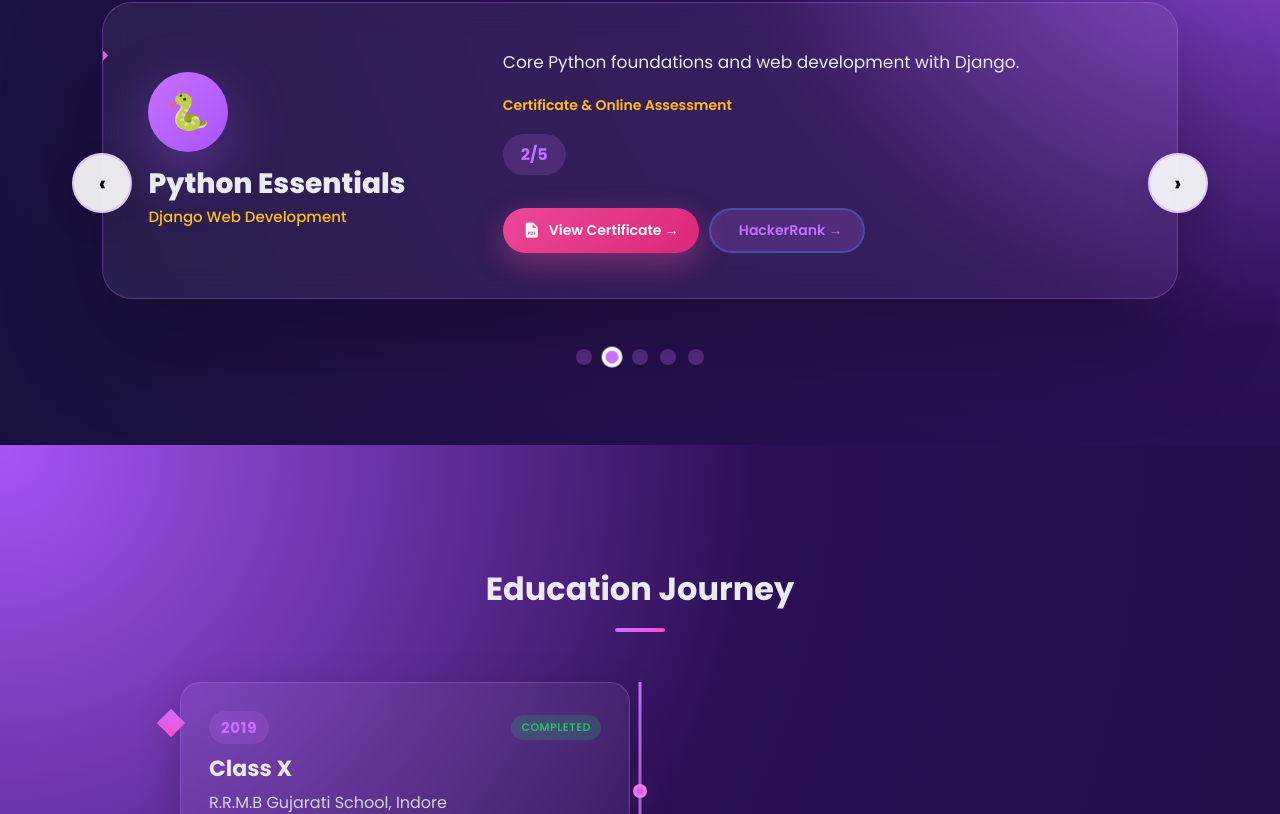
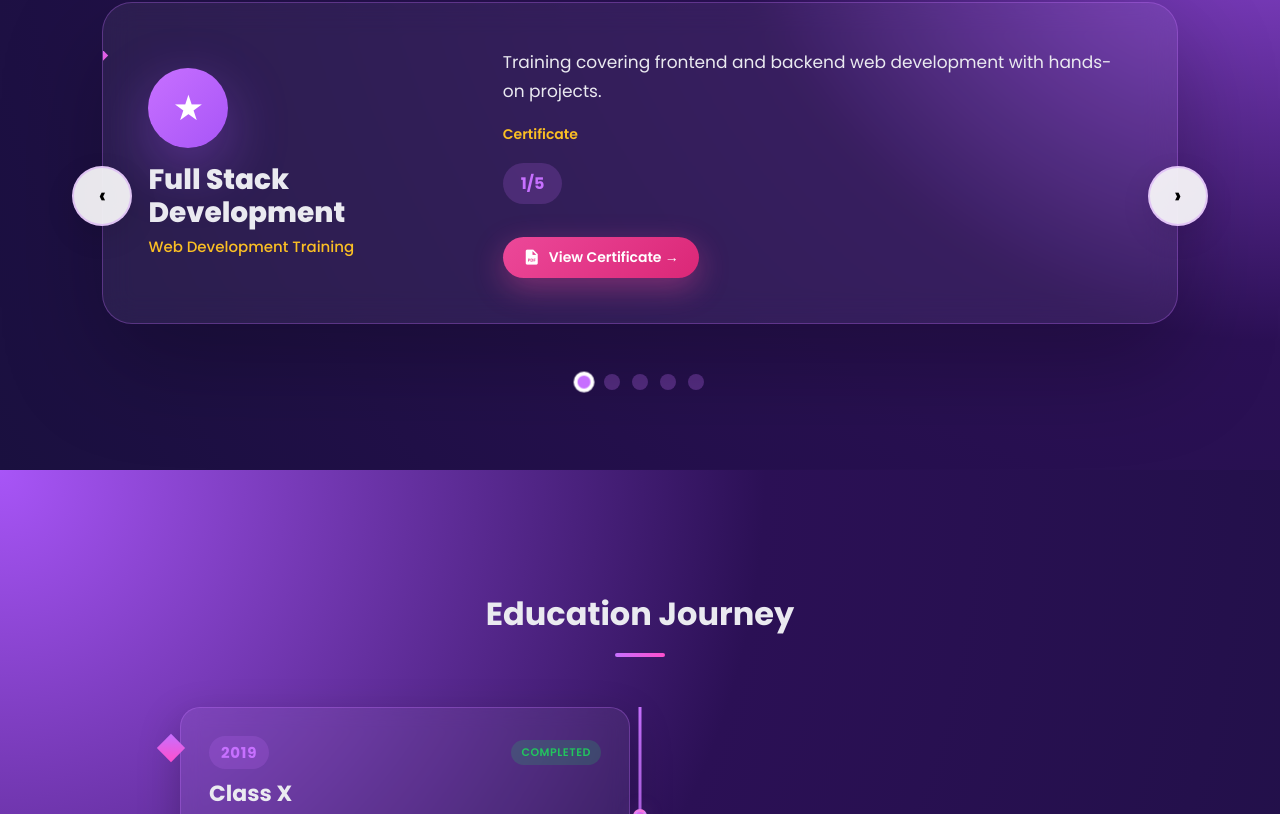
Before and after one commit to Arnav-techh/portfolio, a React (Vite) app: page / in a window 1280 px wide. Shown: the part 4606-5420 px from the top of the page. Built offline with nearby package versions, Linux system fonts and the light colour scheme.

Commit message:
Auto slides off

```diff
--- a/src/components/Certifications.jsx
+++ b/src/components/Certifications.jsx
@@ -1,14 +1,14 @@
-import { useState, useEffect } from "react";
+import { useState } from "react";
 
 const Certificate = () => {
   const [currentIndex, setCurrentIndex] = useState(0);
 
-  useEffect(() => {
+ /* useEffect(() => {
     const interval = setInterval(() => {
       setCurrentIndex((prev) => (prev + 1) % 5);
     }, 5000);
     return () => clearInterval(interval);
-  }, []);
+  }, []); */
 
   const goToPrev = () => setCurrentIndex((prev) => (prev - 1 + 5) % 5);
   const goToNext = () => setCurrentIndex((prev) => (prev + 1) % 5);
--- a/src/components/Projects.jsx
+++ b/src/components/Projects.jsx
@@ -1,14 +1,14 @@
-import { useState, useEffect } from "react";
+import { useState } from "react";
 
 const Projects = () => {
   const [currentIndex, setCurrentIndex] = useState(0);
 
-  useEffect(() => {
-    const interval = setInterval(() => {
+  //*useEffect(() => { *//
+    /*const interval = setInterval(() => {
       setCurrentIndex((prev) => (prev + 1) % 5);
     }, 5000);
     return () => clearInterval(interval);
-  }, []);
+  }, []); */
 
   const goToPrev = () => setCurrentIndex((prev) => (prev - 1 + 5) % 5);
   const goToNext = () => setCurrentIndex((prev) => (prev + 1) % 5);
```
